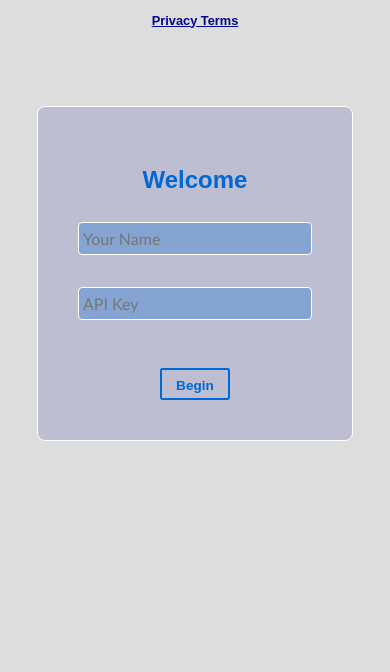
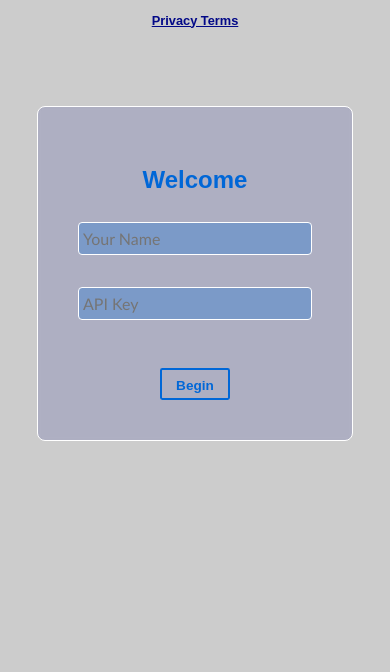
Before and after one commit to Dhela19/aiChatbot, a website: page index.html in a window 390 px wide. Shown: the part 172-844 px from the top of the page. Drawn offline with Linux system fonts and the light colour scheme.

Commit message:
Another Background Change

```diff
--- a/style.css
+++ b/style.css
@@ -132,7 +132,7 @@ input[type="text"]::placeholder{
         margin:0;
         padding:0;
         font-family: 'Poppins', sans-serif;
-        background: #ddd;
+        background: #ccc;
     }
     .body{
         height:auto;
```
